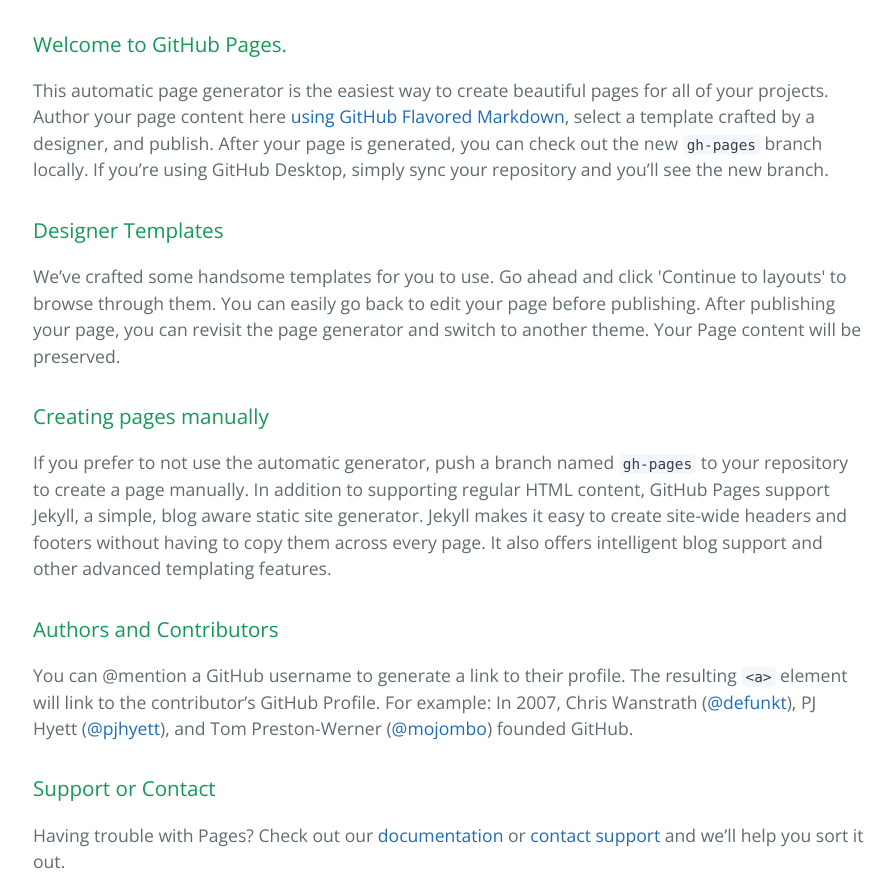
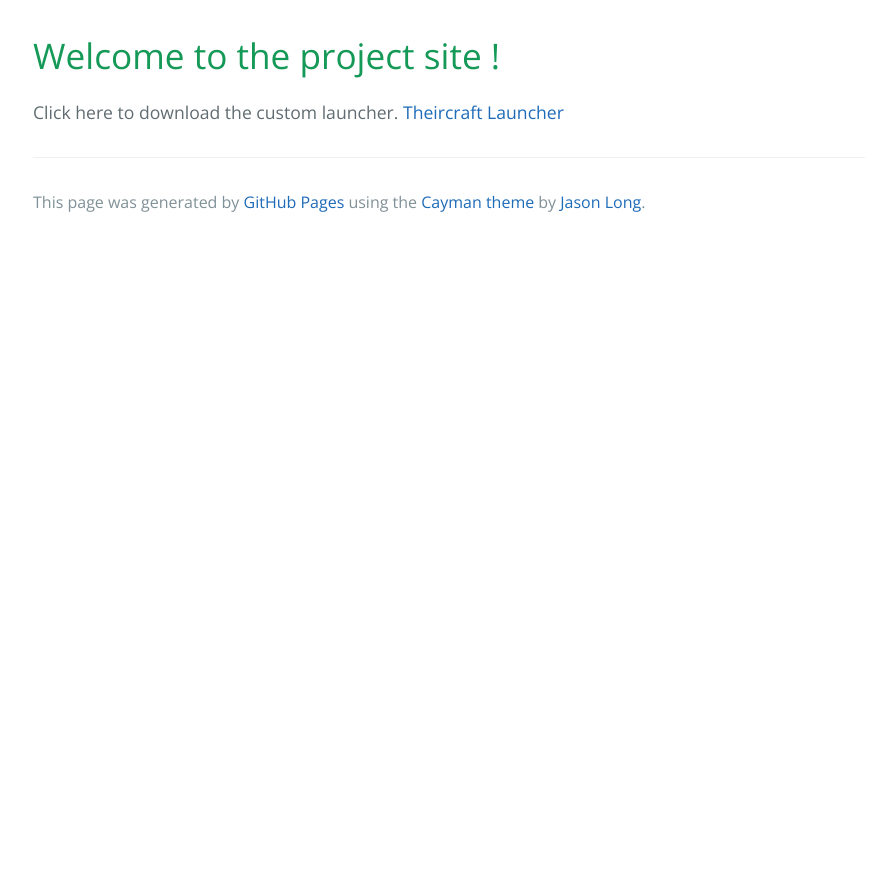
Before and after one commit to pixelcentral/pixelcentral.github.io, a plain HTML site: page index.html in a window 1280 px wide. Shown: the part 320-1198 px from the top of the page, without its empty margins (191-1083 px from the left). After the commit the page ends 800 px from the top, so only its background shows below. Drawn offline with nearby package versions, Linux system fonts and the light colour scheme.

Commit message:
Replace master branch with page content via GitHub

```diff
--- a/index.html
+++ b/index.html
@@ -16,30 +16,11 @@
     </section>
 
     <section class="main-content">
-      <h3>
-<a id="welcome-to-github-pages" class="anchor" href="#welcome-to-github-pages" aria-hidden="true"><span aria-hidden="true" class="octicon octicon-link"></span></a>Welcome to GitHub Pages.</h3>
+      <h1>
+<a id="welcome-to-the-project-site-" class="anchor" href="#welcome-to-the-project-site-" aria-hidden="true"><span aria-hidden="true" class="octicon octicon-link"></span></a>Welcome to the project site !</h1>
 
-<p>This automatic page generator is the easiest way to create beautiful pages for all of your projects. Author your page content here <a href="https://guides.github.com/features/mastering-markdown/">using GitHub Flavored Markdown</a>, select a template crafted by a designer, and publish. After your page is generated, you can check out the new <code>gh-pages</code> branch locally. If you’re using GitHub Desktop, simply sync your repository and you’ll see the new branch.</p>
-
-<h3>
-<a id="designer-templates" class="anchor" href="#designer-templates" aria-hidden="true"><span aria-hidden="true" class="octicon octicon-link"></span></a>Designer Templates</h3>
-
-<p>We’ve crafted some handsome templates for you to use. Go ahead and click 'Continue to layouts' to browse through them. You can easily go back to edit your page before publishing. After publishing your page, you can revisit the page generator and switch to another theme. Your Page content will be preserved.</p>
-
-<h3>
-<a id="creating-pages-manually" class="anchor" href="#creating-pages-manually" aria-hidden="true"><span aria-hidden="true" class="octicon octicon-link"></span></a>Creating pages manually</h3>
-
-<p>If you prefer to not use the automatic generator, push a branch named <code>gh-pages</code> to your repository to create a page manually. In addition to supporting regular HTML content, GitHub Pages support Jekyll, a simple, blog aware static site generator. Jekyll makes it easy to create site-wide headers and footers without having to copy them across every page. It also offers intelligent blog support and other advanced templating features.</p>
-
-<h3>
-<a id="authors-and-contributors" class="anchor" href="#authors-and-contributors" aria-hidden="true"><span aria-hidden="true" class="octicon octicon-link"></span></a>Authors and Contributors</h3>
-
-<p>You can @mention a GitHub username to generate a link to their profile. The resulting <code>&lt;a&gt;</code> element will link to the contributor’s GitHub Profile. For example: In 2007, Chris Wanstrath (<a href="https://github.com/defunkt" class="user-mention">@defunkt</a>), PJ Hyett (<a href="https://github.com/pjhyett" class="user-mention">@pjhyett</a>), and Tom Preston-Werner (<a href="https://github.com/mojombo" class="user-mention">@mojombo</a>) founded GitHub.</p>
-
-<h3>
-<a id="support-or-contact" class="anchor" href="#support-or-contact" aria-hidden="true"><span aria-hidden="true" class="octicon octicon-link"></span></a>Support or Contact</h3>
-
-<p>Having trouble with Pages? Check out our <a href="https://help.github.com/pages">documentation</a> or <a href="https://github.com/contact">contact support</a> and we’ll help you sort it out.</p>
+<p>Click here to download the custom launcher.
+<a href="www.google.com">Theircraft Launcher</a></p>
 
       <footer class="site-footer">
 
```
Also changed, not shown: params.json (+1 -1 lines).
